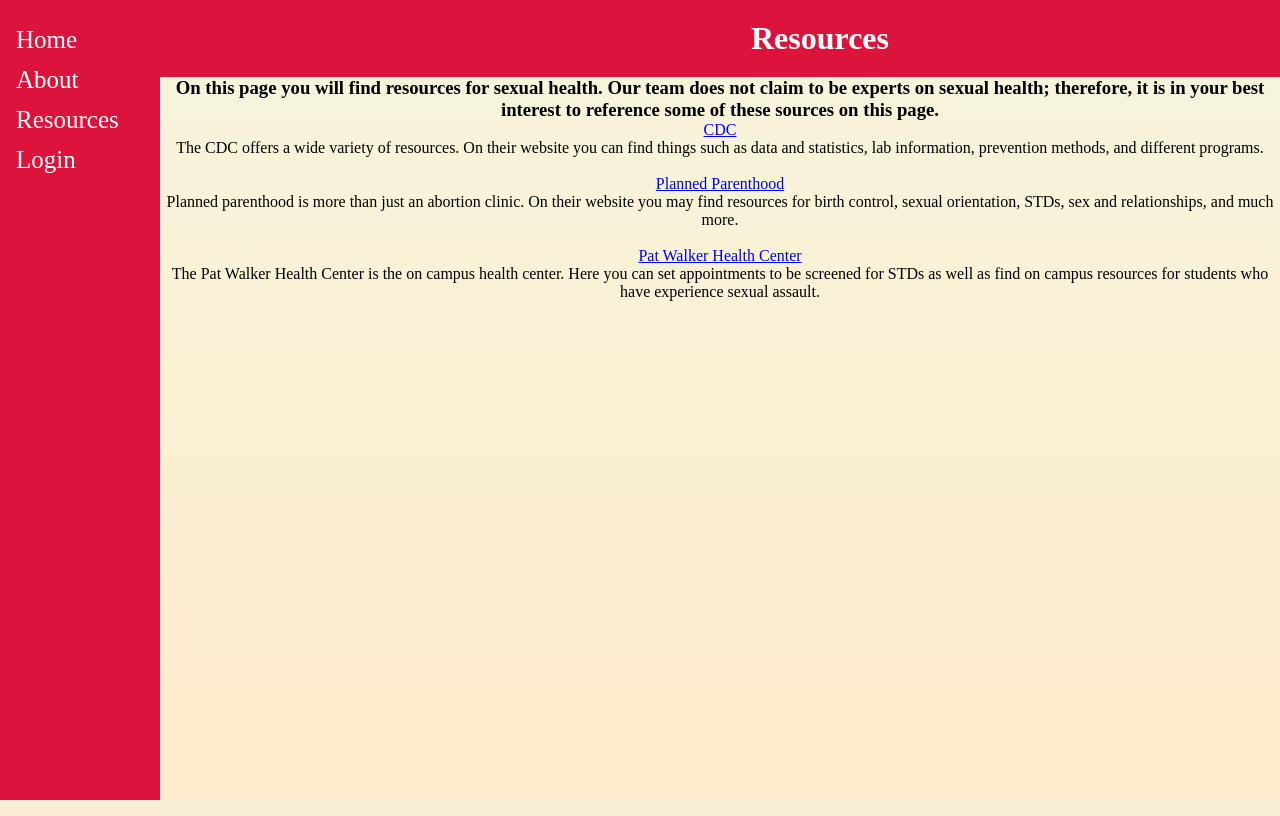
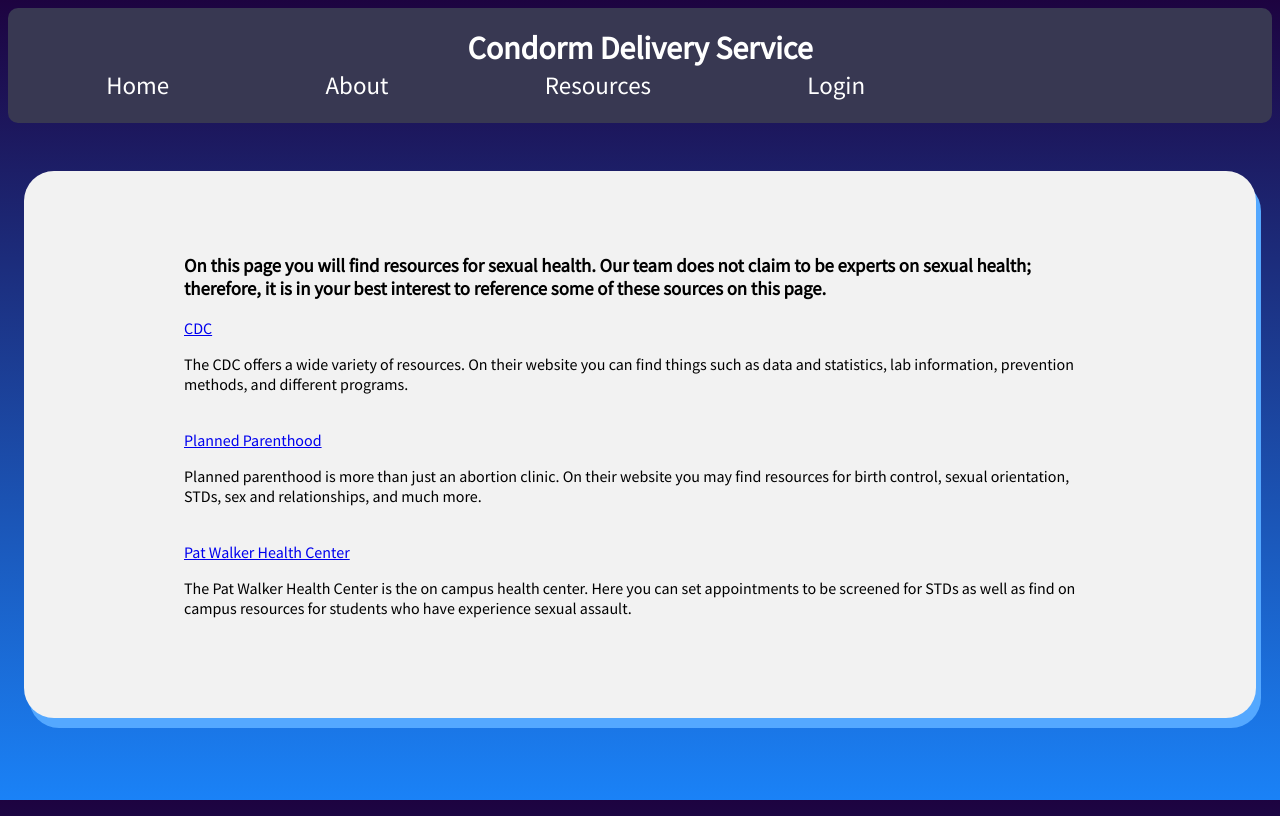
Before and after one commit to COZMIKDX/Group-5-Capstone, a Flask app: page /resources in a window 1280 px wide; the page is wider, and only the part inside the window is pictured. Run offline with Flask 2, Linux system fonts and the light colour scheme.

Commit message:
Got a few more pages using the new CSS.

```diff
--- a/Condorm Website Design/static/css/common.css
+++ b/Condorm Website Design/static/css/common.css
@@ -50,7 +50,7 @@ input[type=password]{
 }
 input[type=submit] {
   width: 10em;
-  background-color: crimson;
+  background-color: #116dcc;
   color: white;
   padding: 14px 20px;
   margin: 8px;
@@ -61,7 +61,7 @@ input[type=submit] {
   font-size: 14px;
 }
 input[type=submit]:hover {
-  background-color: #b50d2e;
+  background-color: #0e5daf;
 }
 select {
   width: 17em;
@@ -77,7 +77,7 @@ select {
 .link-button {
   display: inline-block;
   text-decoration: none;
-  background-color: crimson;
+  background-color: #147fed;
   color: white;
   width: 10em;
   height: 18px;
@@ -88,13 +88,16 @@ select {
   font-family: arial;
   font-size: 14px;
 }
+.link-button:hover {
+    background-color: #0e5daf
+}
 
 /* The Main CSS Grid containing everthing */
 .container {
     display: grid;
     height: 100vh;
     grid-template-columns: 1fr;
-    grid-template-rows: 1.5r 10fr;
+    grid-template-rows: 1.5fr 10fr;
     grid-template-areas:
     "header"
     "content";
--- a/Condorm Website Design/static/css/login.css
+++ b/Condorm Website Design/static/css/login.css
@@ -14,5 +14,5 @@
     margin: auto;
     margin-top: 10em;
     /*margin-bottom: 10em;*/
-    border-radius: 100px;
+    border-radius: 30px;
 }
--- a/Condorm Website Design/static/css/registration.css
+++ b/Condorm Website Design/static/css/registration.css
@@ -8,7 +8,7 @@
     margin: auto;
     margin-top: 5em;
     /*margin-bottom: 10em;*/
-    border-radius: 10%;
+    border-radius: 30px;
 }
  /* Made the text boxes a bit wider for the registration page. */
 input[type=text], input[type=number]{
--- a/Condorm Website Design/templates/registration.html
+++ b/Condorm Website Design/templates/registration.html
@@ -8,6 +8,9 @@
 <body>
 
     <div class="container">
+        <div id="header" class="header-grid">
+            <h1 id="header-text">Condorm Delivery Service</h1>
+
             <div id="navbar">
             <ul id="navbar-ul" class="navbar-grid">
                 <li id="home"><a href="/">Home</a></li>
@@ -25,9 +28,6 @@
                 {% endif %}
             </ul>
         </div>
-
-        <div id = "header">
-            <h1>Condorm Delivery Service</h1>
         </div>
         <div id="registration-group">
             <h2>Registration</h2>
--- a/Condorm Website Design/templates/resources.html
+++ b/Condorm Website Design/templates/resources.html
@@ -1,86 +1,38 @@
 <!DOCTYPE html>
 <html>
-    <style>
-         * {
-        margin: 0;
-
-
-        vertical-align: baseline;
-        background: transparent;
-    }
-        html {
-            background: linear-gradient(to bottom, beige, blanchedalmond);
-            background-size: cover;
-            background-repeat: no-repeat;
-            height: 100%;
-            width: 100%;
-        }
-        .header {
-            width: 100%;
-            padding: 20px;
-            background-color: crimson;
-            color: white;
-            margin-left: 160px;
-            text-align: center;
-        }
-        h1 {
-            text-align: center;
-        }
-        h3 {
-            text-align: center;
-        }
-        form {
-            text-align: center;
-        }
-        .sidebar {
-            height: 100%; /* Full-height: remove this if you want "auto" height */
-            width: 160px; /* Set the width of the sidebar */
-            position: fixed; /* Fixed Sidebar (stay in place on scroll) */
-            z-index: 1; /* Stay on top */
-            top: 0; /* Stay at the top */
-            left: 0;
-            background-color: crimson; /* Black */
-            overflow-x: hidden; /* Disable horizontal scroll */
-            padding-top: 20px;
-        }
-        .sidebar a {
-            padding: 6px 8px 6px 16px;
-            text-decoration: none;
-            font-size: 25px;
-            color: white;
-            display: block;
-        }
-        .sidebar a:hover {
-            color: black;
-            background-color: rgba(220, 20, 60, 0.541);
-        }
-        .content {
-            text-align: center;
-            margin-left: 160px;
-        }
-    </style>
+<head>
+    <link rel="stylesheet" href="{{ url_for('static', filename='css/common.css') }}">
+    <link rel="stylesheet" href="{{ url_for('static', filename='css/main.css') }}">
+    <link rel="preconnect" href="https://fonts.gstatic.com">
+    <link href="https://fonts.googleapis.com/css2?family=Source+Sans+Pro:wght@200;300;400&display=swap" rel="stylesheet">
+</head>
 <body>
 
-    <div class="sidebar">
-        <a href="/">Home</a>
+<div class="container">
+
+    <div id="header" class="header-grid">
+        <h1 id="header-text">Condorm Delivery Service</h1>
+
+        <div id="navbar">
+            <ul id="navbar-ul" class="navbar-grid">
+                <li id="home"><a href="/">Home</a></li>
                 {% if current_user.is_authenticated %}
-        <a href="order">Order</a>
+                <li id="order"><a href="order">Order</a></li>
                 {% endif %}
-        <a href="about">About</a>
-        <a href="resources">Resources</a>
+                <li id="about"><a href="about">About</a></li>
+                <li id="resources"><a href="resources">Resources</a></li>
                 {% if current_user.is_authenticated %}
-        <a href="update">Update Information</a>
-        <a href="logout">Logout</a>
+                <li id="update"><a href="update">Update Information</a></li>
+                <li id="logout"><a href="logout">Logout</a></li>
                 {% endif %}
                 {% if not current_user.is_authenticated %}
-        <a href="login">Login</a>
+                <li id="login"><a href="login">Login</a></li>
                 {% endif %}
+            </ul>
         </div>
-
-    <div class="header">
-        <h1>Resources</h1>
     </div>
-    <div class="content">
+    <div id="content">
+        <div id="info">
             <h3>On this page you will find resources for sexual health. Our team does not claim to be experts on sexual health; therefore, it is in your best interest
                 to reference some of these sources on this page.
             </h3>
@@ -97,6 +49,7 @@
             <p>The Pat Walker Health Center is the on campus health center. Here you can set appointments to be screened for STDs as well as find on campus resources for students who have experience sexual assault.</p>
             <br>
         </div>
+    </div>
 
 
 </body>
```
Also changed, not shown: Condorm Website Design/templates/login.html (+4 -4 lines). Lines whose indentation alone changed are shown as unchanged.
